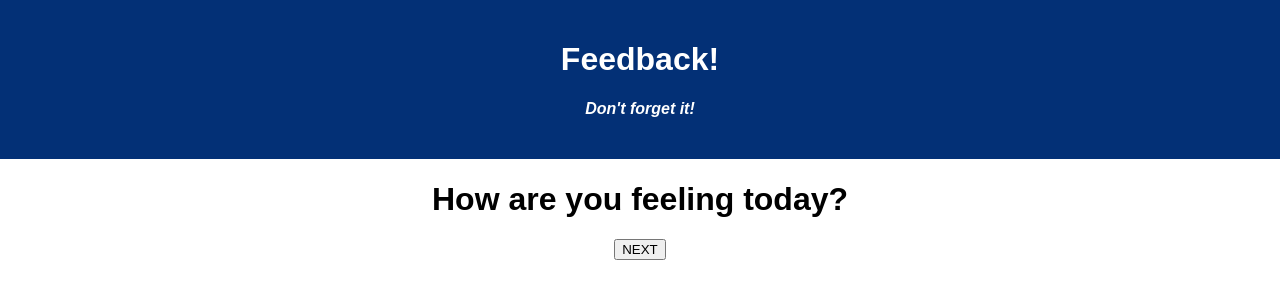
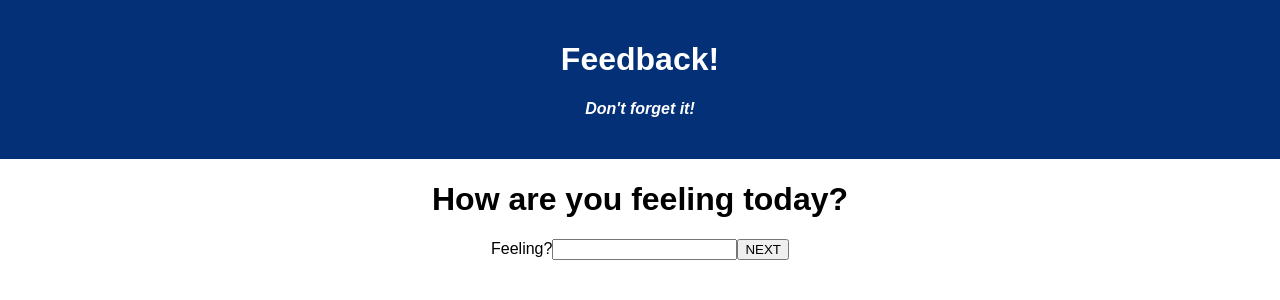
Before and after one commit to MeirSedlis/weekend-redux-feedback-loop, a React (Create React App) app: page / in a window 1280 px wide. Shown: the top 300 px of the page. Built offline with nearby package versions, Linux system fonts and the light colour scheme.

Commit message:
add inputs

```diff
--- a/src/components/Comments/Comments.jsx
+++ b/src/components/Comments/Comments.jsx
@@ -4,6 +4,8 @@ function Comments(){
     return (
         <div>
             <h1>Any comments you want to leave?</h1>
+            <label htmlFor="comments">Comments?</label>
+      <input type="text" name="comments" />
             <Link to="/review"><button>NEXT</button></Link>
         </div>
     )
--- a/src/components/Feeling/Feeling.jsx
+++ b/src/components/Feeling/Feeling.jsx
@@ -1,12 +1,16 @@
 import { HashRouter as Router, Route, Link } from "react-router-dom";
 
-function Feeling(){
-    return (
-        <div>
-            <h1>How are you feeling today?</h1>
-            <Link to="/understanding"><button>NEXT</button></Link>
-        </div>
-    )
+function Feeling() {
+  return (
+    <div>
+      <h1>How are you feeling today?</h1>
+      <label htmlFor="feeling">Feeling?</label>
+      <input type="number" name="feeling" />
+      <Link to="/understanding">
+        <button>NEXT</button>
+      </Link>
+    </div>
+  );
 }
 
 export default Feeling;
--- a/src/components/Support/Support.jsx
+++ b/src/components/Support/Support.jsx
@@ -4,6 +4,8 @@ function Support(){
     return (
         <div>
         <h1>How well are you being supported?</h1>
+        <label htmlFor="support">Support?</label>
+      <input type="number" name="support" />
         <Link to="/comments"><button>NEXT</button></Link>
         </div>
     )
--- a/src/components/Understanding/Understanding.jsx
+++ b/src/components/Understanding/Understanding.jsx
@@ -4,6 +4,8 @@ function Understanding(){
     return (
         <div>
         <h1>How well are you understanding the content?</h1>
+        <label htmlFor="understanding">Understanding?</label>
+      <input type="number" name="understanding" />
         <Link to="/support"><button>NEXT</button></Link>
         </div>
     )
```
